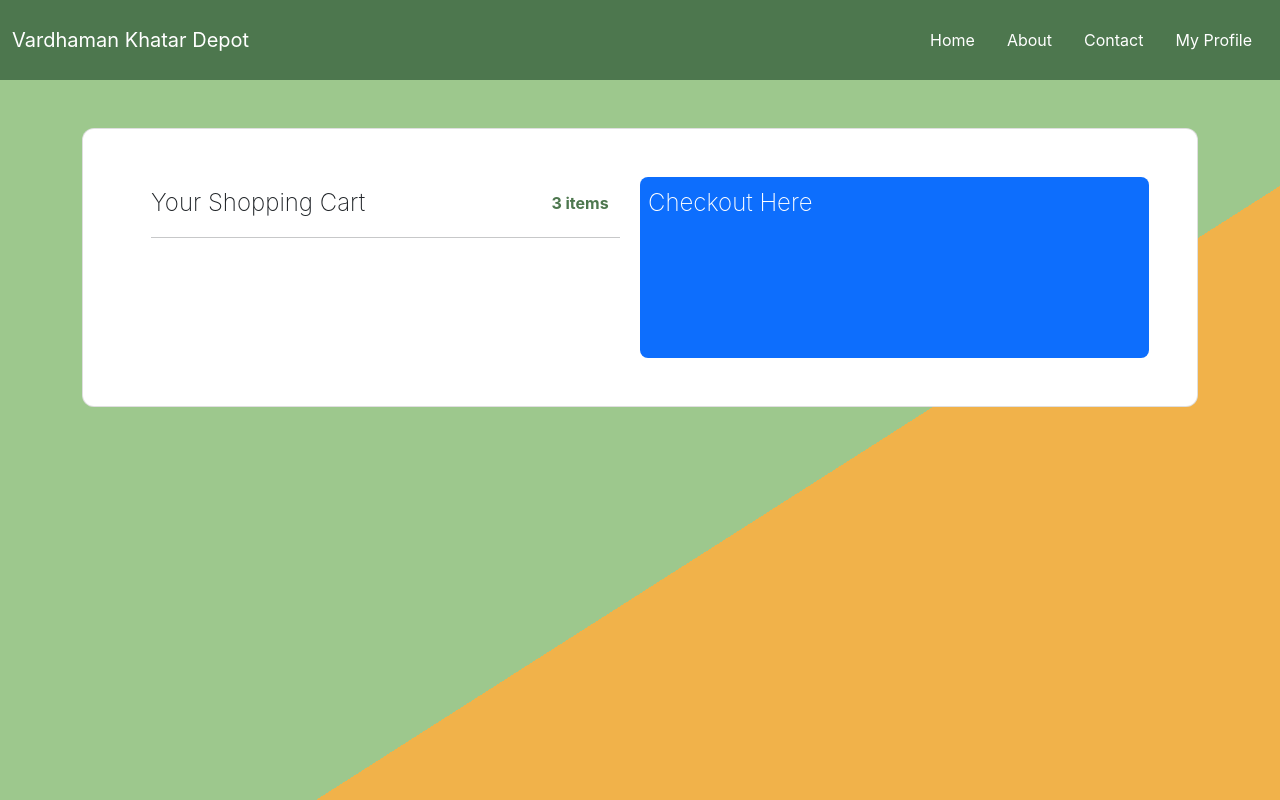
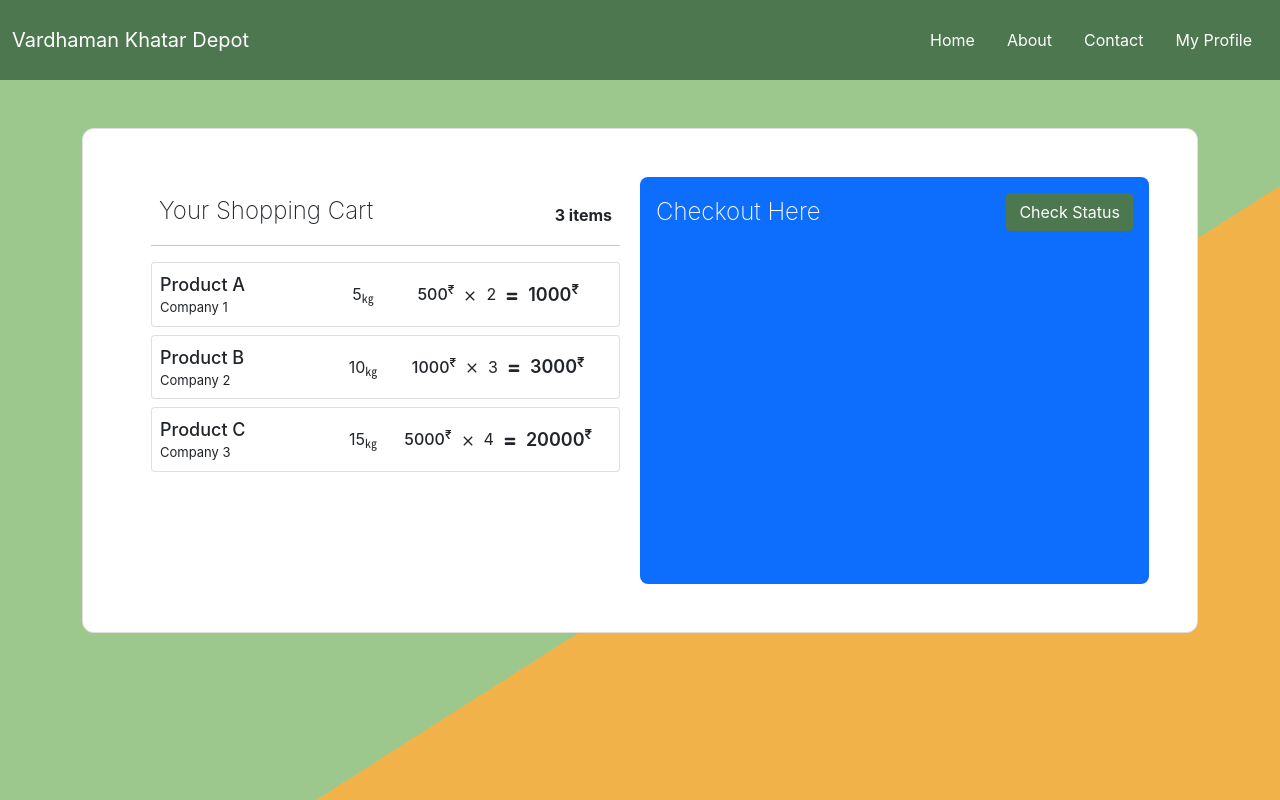
Before and after one commit to Mihirs-Git/compostshop, a React (Create React App) app: page / in a window 1280 px wide. Built offline with nearby package versions, Linux system fonts and the light colour scheme.

Commit message:
Product List in Cart

```diff
--- a/src/App.css
+++ b/src/App.css
@@ -144,6 +144,10 @@
     border-radius: 0.75rem;
 }
 
+.cartProductTemplate{
+    border-radius: 0.25rem;
+}
+
 .splitDiv{
     border-radius: 0.5rem;
 }
@@ -156,9 +160,39 @@
 .cartTitleInfo{
     font-size: 1rem;
     font-weight: bold;
-    /* background-color: var(--accent); */
-    width: 5rem;
-    text-align: center;
-    border-radius: 0.25rem;
-    color: var(--primary);
 }
+
+.cartProductInfo{
+    width: 40%;
+}
+
+.cartWeightInfo{
+    width: 10%;
+}
+
+.cartPriceInfo{
+    width: 50%;
+}
+
+.cartProductName{
+    font-size: large;
+    font-weight: 500;
+}
+
+.cartProductCompany{
+    font-size: small;
+    font-weight: 400;
+}
+
+.cartProductWeight{
+    font-weight: 400;
+}
+
+.cartProductPrice{
+    font-weight: 500;
+}
+
+.cartProductTotal{
+    font-size: large;
+    font-weight: 600;
+}
--- a/src/components/Cart.js
+++ b/src/components/Cart.js
@@ -1,7 +1,43 @@
 import React, { useEffect, useState } from "react";
-import { Card } from "reactstrap";
+import { Button, Card } from "reactstrap";
+import { MdClose } from 'react-icons/md';
+import { TiEquals } from 'react-icons/ti';
 
 function Cart(props){
+
+    const quantity = {
+        1: 2,
+        2: 3,
+        3: 4
+    };
+
+    const rawData = [{
+        id: 1,
+        company: "Company 1",
+        product: "Product A",
+        price: 500,
+        weight: 5,
+        availableQuantity: 5,
+        description: "This is a sample product description with all the details about the product to be displayed to the user"
+    },{
+        id: 2,
+        company: "Company 2",
+        product: "Product B",
+        price: 1000,
+        weight: 10,
+        availableQuantity: 4,
+        description: "This is a sample product description with all the details about the product to be displayed to the user"
+    },{
+        id: 3,
+        company: "Company 3",
+        product: "Product C",
+        price: 5000,
+        weight: 15,
+        availableQuantity: 3,
+        description: "This is a sample product description with all the details about the product to be displayed to the user"
+    }];
+
+
     return(
         <React.Fragment className="cartPage">
             <div className="cartPage">
@@ -9,25 +45,70 @@ function Cart(props){
                     <div className="row">
                         <div className="col-12">
                             <Card className="cartTemplate my-2 my-md-5 h-100">
-                                <div className="row h-100 m-5">
+                                <div className="row h-100 m-3 m-md-5">
                                     <div className="col-12 col-md-6">
-                                        <div className="h-100 splitDiv p-2">
-                                            <div className="cartTitleBar d-flex align-items-center justify-content-between">
-                                                <div className="cartTitle">
-                                                    Your Shopping Cart
+                                        <div className="h-100 splitDiv p-md-2">
+                                            <div className="cartTitleBar d-flex align-items-center m-md-2">
+                                                <div className="col-12 col-md-6">
+                                                    <div className="cartTitle">
+                                                        Your Shopping Cart
+                                                    </div>
                                                 </div>
-                                                <div className="cartTitleInfo">
-                                                    3 items
+                                                <div className="col-12 col-md-6">
+                                                    <div className="cartTitleInfo d-flex justify-content-end">
+                                                        <div className="cartCountInfo pt-2">3 items</div>
+                                                    </div>
                                                 </div>
                                             </div>
                                             <hr></hr>
+                                            <div className="cardContent">
+                                                {rawData.map(d => {
+                                                    return(
+                                                        <Card className="cartProductTemplate mb-2 d-flex flex-row p-2">
+                                                            <div className="d-flex flex-column justify-content-center cartProductInfo w-40">
+                                                                <div className="cartProductName">{d.product}</div>
+                                                                <div className="cartProductCompany">{d.company}</div>
+                                                            </div>
+                                                            <div className="cartWeightInfo d-flex align-items-center justify-content-center w-10">
+                                                                <div className="cartProductWeight">
+                                                                    {d.weight}<sub>&#13199;</sub>
+                                                                </div>
+                                                            </div>
+                                                            <div className="cartPriceInfo d-flex align-items-center justify-content-center">
+                                                                <div className="cartProductPrice">
+                                                                    {d.price}<sup>&#8377;</sup>
+                                                                </div>
+                                                                <div className="mx-2">
+                                                                    <MdClose></MdClose>
+                                                                </div>
+                                                                <div className="cartProductQuantity">
+                                                                    {quantity[d.id]}
+                                                                </div>
+                                                                <div className="mx-2">
+                                                                    <TiEquals ></TiEquals>
+                                                                </div>
+                                                                <div className="cartProductTotal">
+                                                                    {d.price*quantity[d.id]}<sup>&#8377;</sup>
+                                                                </div>
+                                                            </div>
+                                                        </Card>
+                                                    )
+                                                })}
+                                            </div>
                                         </div>
                                     </div>
                                     <div className="col-12 col-md-6 p-0">
                                         <div className="h-100 bg-primary text-white splitDiv p-2">
-                                            <div className="cartTitleBar d-flex align-items-center justify-content-between">
-                                                <div className="cartTitle">
-                                                    Checkout Here
+                                            <div className="cartTitleBar d-flex align-items-center m-2">
+                                                <div className="col-12 col-md-6">
+                                                    <div className="cartTitle pl-2">
+                                                        Checkout Here
+                                                    </div>
+                                                </div>
+                                                <div className="col-12 col-md-6">
+                                                    <div className="statusBtn d-flex justify-content-end">
+                                                        <Button>Check Status</Button>
+                                                    </div>
                                                 </div>
                                             </div>
                                         </div>
```
